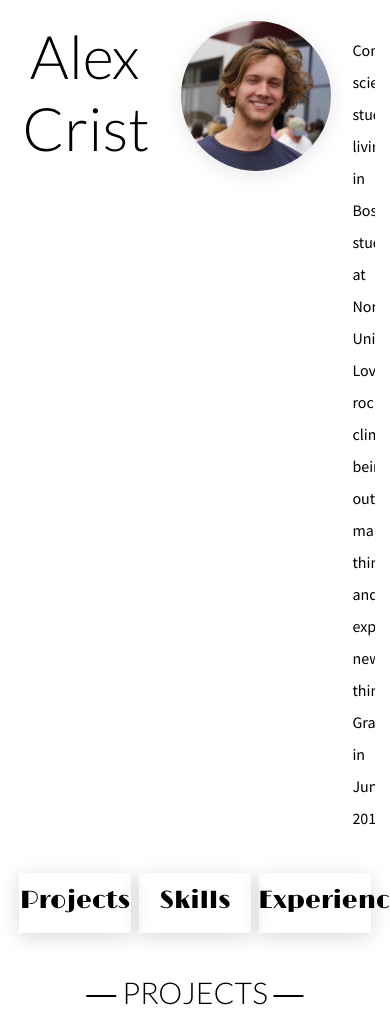
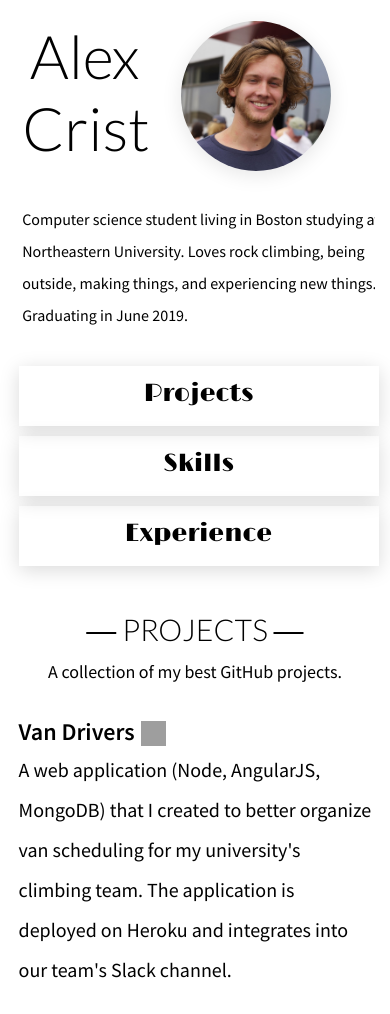
Before and after one commit to alexcrist/alexcrist.github.io, a plain HTML site: page index.html in a window 390 px wide. Shown: the top 1014 px of the page. Drawn offline with nearby package versions, Linux system fonts and the light colour scheme; grey boxes are pictures that could not be loaded.

Commit message:
Update content, make site responsive

```diff
--- a/css/index.css
+++ b/css/index.css
@@ -143,8 +143,25 @@ body {
   margin: 30px 0 40px;
 }
 
+.item a {
+  color: black;
+  text-decoration: none;
+}
+
+.item a::after {
+  background-image: url('http://www.freeiconspng.com/uploads/links-icon-10.png');
+  background-size: 25px 25px;
+  display: inline-block;
+  width: 25px;
+  height: 25px;
+  content: '';
+}
+
 .item__title {
+  display: inline-block;
+  vertical-align: super;
   font-size: 24px;
+  margin-right: 6px;
   font-weight: 600;
 }
 
@@ -152,3 +169,34 @@ body {
   font-size: 20px;
   line-height: 40px;
 }
+
+@media only screen and (max-width: 680px) {
+
+  .header__desc {
+    display: block;
+    width: 100%;
+  }
+
+  .buttons {
+    height: 200px;
+  }
+
+  .buttons__button {
+    display: block;
+    min-width: 100%;
+    margin-bottom: 10px;
+  }
+}
+
+@media only screen and (max-width: 380px) {
+
+  .header__name {
+    vertical-align: middle;
+  }
+
+  .header__image {
+    width: 110px;
+    height: 110px;
+    vertical-align: middle;
+  }
+}
--- a/data/content.json
+++ b/data/content.json
@@ -6,93 +6,78 @@
       {
         "title": "Van Drivers",
         "desc": "A web application (Node, AngularJS, MongoDB) that I created to better organize van scheduling for my university's climbing team. The application is deployed on Heroku and integrates into our team's Slack channel.",
-        "image": "",
-        "url": ""
+        "url": "https://github.com/alexcrist/van-drivers"
+      },
+      {
+        "title": "New Hampshire Wildlife Guide",
+        "desc": "A project that first scrapes wildlife information and photographs from the internet using Python, then assembles the scraped data into a PDF using Lua and LaTeX. I made this to learn about web scraping and as a gift for my university's outdoor's club.",
+        "url": "https://github.com/alexcrist/new-hampshire-wildlife-guide"
+      },
+      {
+        "title": "Raspberry Pi Photo Booth",
+        "desc": "This project turns a Raspberry Pi into a home photo booth. The Pi runs a web server that tells the Pi to take a photo whenever a particular route is hit, then serve the photo in an HTTP response. This allows users to visit the Pi's internal IP address from their phones when on the same network and view the photo back on their phone immediately.",
+        "url": "https://github.com/alexcrist/raspberry-pi-photo-booth"
       },
       {
         "title": "Neural Network",
         "desc": "This project was an exploration into machine learning I built after watching Google's AlphaGo domninate at Go using deep neural networks. This simple Python network has one hidden layer and can be applied to a variety of numerical datasets.",
-        "image": "",
-        "url": ""
+        "url": "https://github.com/alexcrist/neural-network"
       },
       {
-        "title": "Raspberry Pi Photo Booth",
-        "desc": "This project turns a Raspberry Pi into a home photo booth. The Pi runs a web server that tells the Pi to take a photo whenever a particular route is hit, then serve the photo in an HTTP response. This allows users to visit the Pi's internal IP address from their phones when on the same network and view the photo back on their phone immediately.",
-        "image": "",
-        "url": ""
-      },
-      {
-        "title": "New Hampshire Wildlife Guide",
-        "desc": "A project that first scrapes wildlife information and photographs from the internet using Python, then assembles the scraped data into a PDF using Lua and LaTeX. I made this to learn about web scraping and as a gift for my university's outdoor's club.",
-        "image": "",
-        "url": ""
+        "title": "This Website",
+        "desc": "Meta! This is my personal website to summarize my major projects, skills, and work experience. Simple, responsive, and set up to allow any number of sections and sub-sections depending on the data given in the JSON content file.",
+        "url": "http://github.com/alexcrist/alexcrist.github.io"
       }
     ]
   },
-
   {
     "title": "Skills",
     "desc": "Technologies I enjoy and have experience with.",
     "items": [
       {
         "title": "Javascript",
-        "desc": "I've used Javascript to develop web applications in profressional environments (WHOOP, MITRE) in conjunction with Node.js, React, and AngularJS. I enjoy using Javascript when starting up new projects for its lightweight syntax and flexible interpretation.",
-        "image": "",
-        "url": ""
+        "desc": "I've used Javascript to develop web applications in profressional environments (WHOOP, MITRE) in conjunction with Node.js, React, and AngularJS. I enjoy using Javascript when starting up new projects for its lightweight syntax and flexible interpretation."
       },
       {
         "title": "Python",
-        "desc": "My favorite language and my go-to choice for most non-web-application projects. I've been writing Python since highschool and have used it most recently developing internal tools at WHOOP.",
-        "image": "",
-        "url": ""
+        "desc": "My favorite language and my go-to choice for most non-web-application projects. I've been writing Python since highschool and have used it most recently developing internal tools at WHOOP."
       },
       {
         "title": "Java",
-        "desc": "My experience with Java comes from writing Android applications and university courses. I love using Java when working with multiple people because of its clear and verbose syntax. Designing object relationships using extension and interfacing is also undeniably satisfying when many working with many related objects.",
-        "image": "",
-        "url": ""
+        "desc": "My experience with Java comes from writing Android applications and university courses. I love using Java when working with multiple people because of its clear and verbose syntax. Designing object relationships using extension and interfacing is also undeniably satisfying when many working with many related objects."
       },
       {
         "title": "HTML, CSS, SASS",
-        "desc": "I've become comfortable with these front-end technologies at both WHOOP and MITRE. When working on any front-end, I enjoy the concrete, visual result that always comes from the work.",
-        "image": "",
-        "url": ""
+        "desc": "I've become comfortable with these front-end technologies at both WHOOP and MITRE. When working on any front-end, I enjoy the concrete, visual result that always comes from the work."
       },
       {
         "title": "Bash, Vim, Git",
-        "desc": "With some occasional Googling, I know my way around Bash and the command line including writing code with Vim, SSHing into machines, and committing/merging/rebasing code with Git. I can grep but I'm not about whip out xargs without some serious thought.",
-        "image": "",
-        "url": ""
+        "desc": "With some occasional Googling, I know my way around Bash and the command line including writing code with Vim, SSHing into machines, and committing/merging/rebasing code with Git. I can grep but I'm not about whip out xargs without some serious thought."
       },
       {
         "title": "C++, Racket",
-        "desc": "Limited experience attained exclusively from university coursework.",
-        "image": "",
-        "url": ""
+        "desc": "Limited experience attained exclusively from university coursework."
       }
     ]
   },
   {
     "title": "Experience",
-    "desc": "Places I've worked.",
+    "desc": "Places I've worked as a developer.",
     "items": [
       {
         "title": "WHOOP",
         "desc": "January - June 2017. Six month web developer co-op. Maintained and improved existing projects (AngularJS web application, marketing website, internal Python tools). Helped start new projects (web quiz to capture new e-mails, SVG conversion service). Represented a developer voice in meetings with product team.",
-        "image": "",
-        "url": ""
+        "url": "http://whoop.com"
       },
       {
         "title": "MITRE",
         "desc": "January - June 2016. Six month web developer co-op. Created an admin web interface for a new project using AngularJS. Contributed features and fixes to existing suite of AngularJS web applications.",
-        "image": "",
-        "url": ""
+        "url": "http://www.mitre.org"
       },
       {
-        "title": "Liquid Planner",
+        "title": "LiquidPlanner",
         "desc": "June - August 2015. Three month Android developer internship. Ignited the upgrade of the Android application to the latest Gradle tools. Added new features and fixed bugs in existing Android application.",
-        "image": "",
-        "url": ""
+        "url": "http://www.liquidplanner.com"
       }
     ]
   }
--- a/index.html
+++ b/index.html
@@ -6,7 +6,6 @@
   <title>Alex Crist</title>
   <link rel="icon" href="assets/favicon.ico" type="image/x-icon">
   <link rel="stylesheet" href="css/index.css">
-  <link rel="stylesheet" href="css/hover-effect.css">
   <link href="https://fonts.googleapis.com/css?family=Lato:300,700|Limelight|Source+Sans+Pro:400,600" rel="stylesheet">
 </head>
 <body>
@@ -29,7 +28,6 @@
 
 <!-- Load vendor scripts -->
 <script src="vendor/jquery-3.2.1.min.js"></script>
-<script src="vendor/Chart.min.js"></script>
 
 <!-- Load custom scripts -->
 <script src="js/content.js"></script>
--- a/js/content.js
+++ b/js/content.js
@@ -29,11 +29,12 @@ function renderSectionContent(title, desc, items) {
 function getItemsHtml(items) {
   var html = '';
   items.forEach(function (item) {
-    html = html
-      + '<div class="item">'
-      + '<div class="item__title">' + item.title + '</div>'
-      + '<div class="item__desc">' + item.desc + '</div>'
-      + '</div>';
+    var title = '<div class="item__title">' + item.title + '</div>';
+    if (item.url) {
+      title = '<a target="_blank" href="' + item.url + '">' + title + '</a>';
+    }
+    var desc = '<div class="item__desc">' + item.desc + '</div>';
+    html += '<div class="item">' + title + desc + '</div>';
   });
   return html;
 }
```
